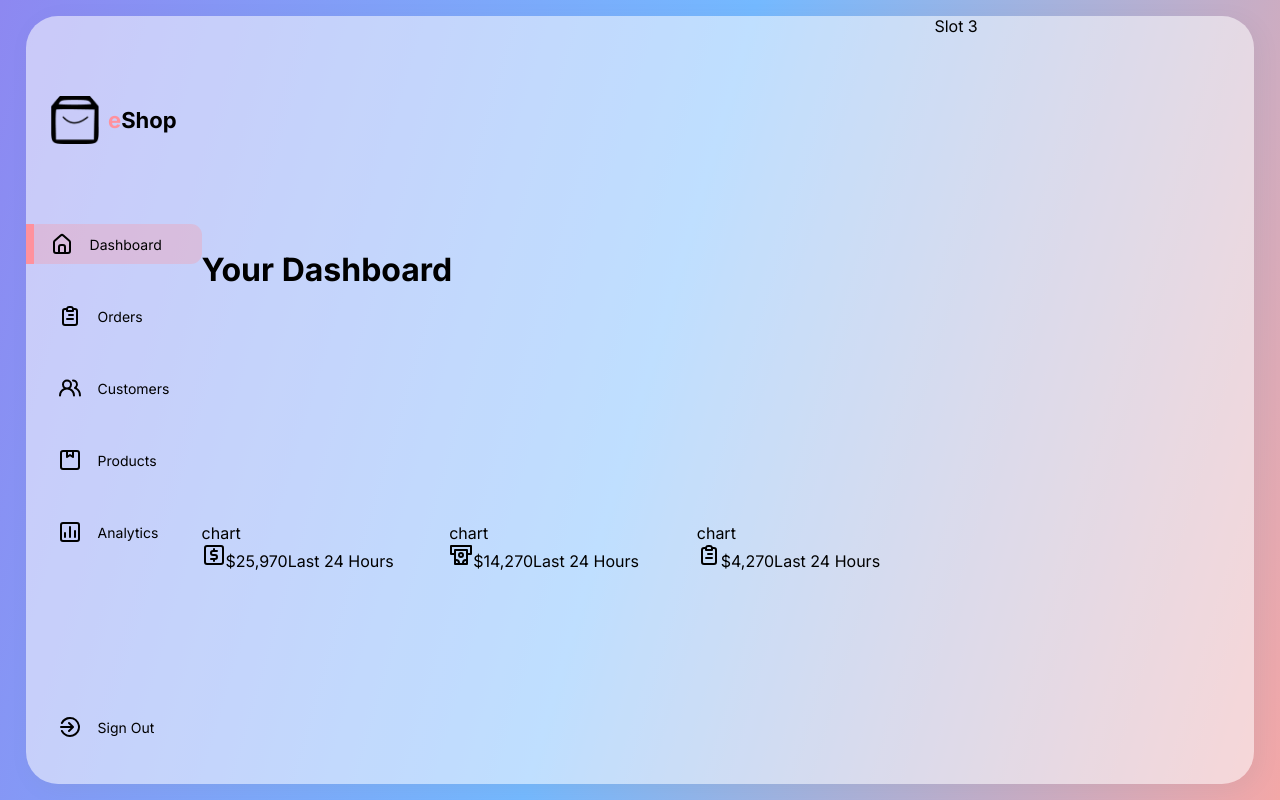
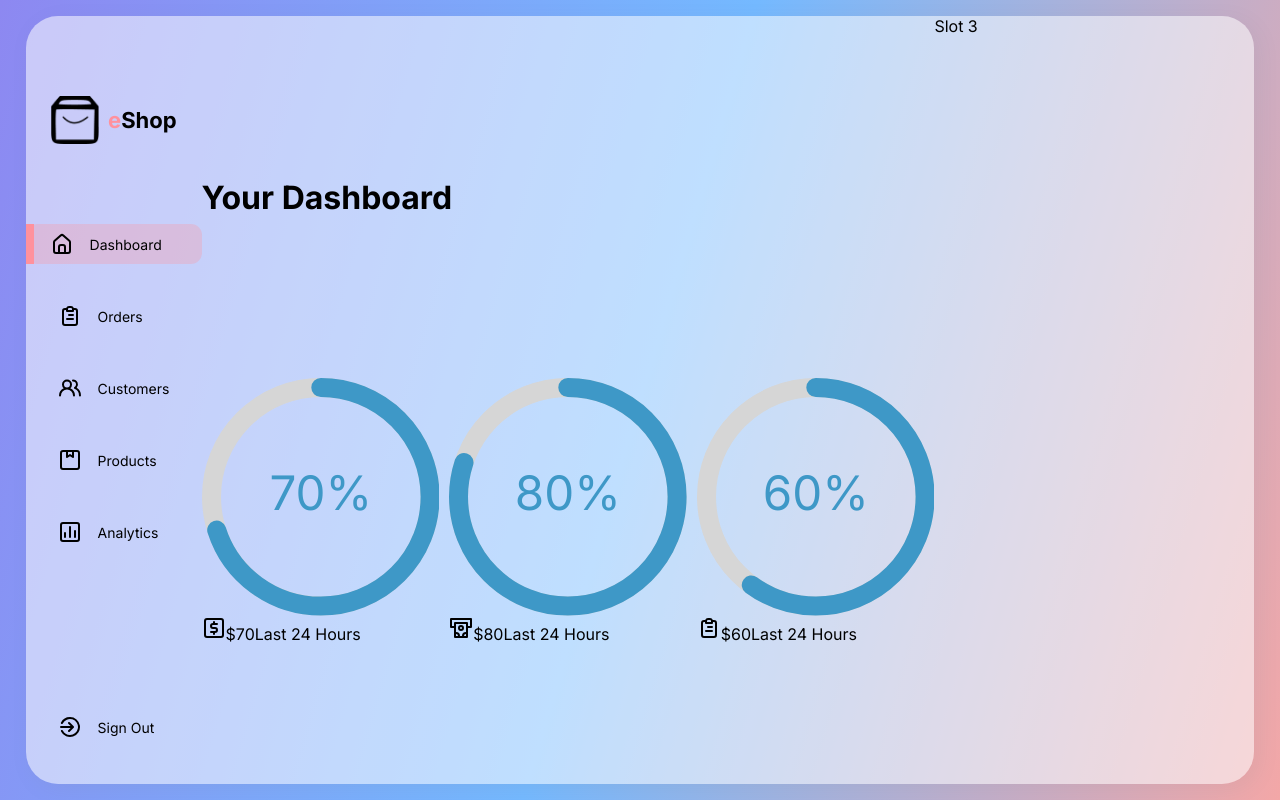
Before and after one commit to rirefat/shop-dashboard, a React (Create React App) app: page / in a window 1280 px wide. Built offline with nearby package versions, Linux system fonts and the light colour scheme; the HTML template or start-up script is replaced by a standard one.

Commit message:
added pie chart

```diff
--- a/src/components/Card/Card.js
+++ b/src/components/Card/Card.js
@@ -1,6 +1,8 @@
 import React, { useState } from 'react';
 import './Card.css';
 import { AnimateSharedLayout } from 'framer-motion';
+import { CircularProgressbar } from "react-circular-progressbar";
+import "react-circular-progressbar/dist/styles.css";
 // import ExpandedCard from '../ExpandedCard/ExpandedCard';
 // import CompactCard from '../CompactCard/CompactCard';
 
@@ -19,16 +21,16 @@ const Card = (props) => {
 
 // Compact Card
 const CompactCard = ({param}) => {
-    const Png = param.png;
-    // console.log(Png);
+    const Png=param.card.png;
+    console.log(Png);
     return (
         <div className='CompactCard'>
             <div className="radialBar">
-                chart
+                <CircularProgressbar value={param.card.barValue} text={`${param.card.barValue}%`}></CircularProgressbar>
             </div>
             <div className="detail">
                 <Png/>
-                <span>${param.value}</span>
+                <span>${param.card.barValue}</span>
                 <span>Last 24 Hours</span>
             </div>
         </div>
--- a/src/components/Cards/Cards.js
+++ b/src/components/Cards/Cards.js
@@ -11,13 +11,7 @@ const Cards = () => {
                 (card,id)=>{
                     return(
                         <div className="parentContainer">
-                            <Card title={card.title}
-                            color={card.color}
-                            barValue={card.barValue}
-                            value={card.value}
-                            png={card.png}
-                            series={card.series}
-                            ></Card>
+                            <Card card={card}></Card>
                         </div>
                     )
                 }
```
